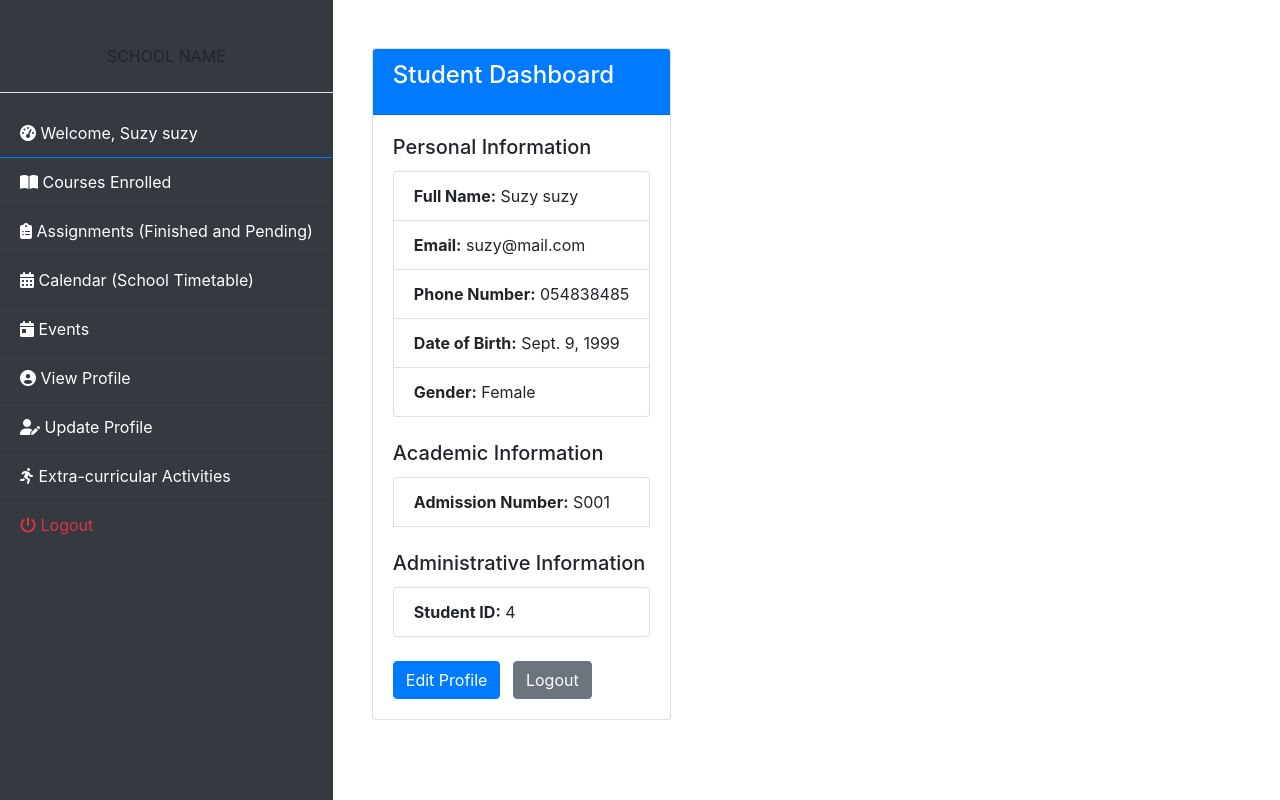
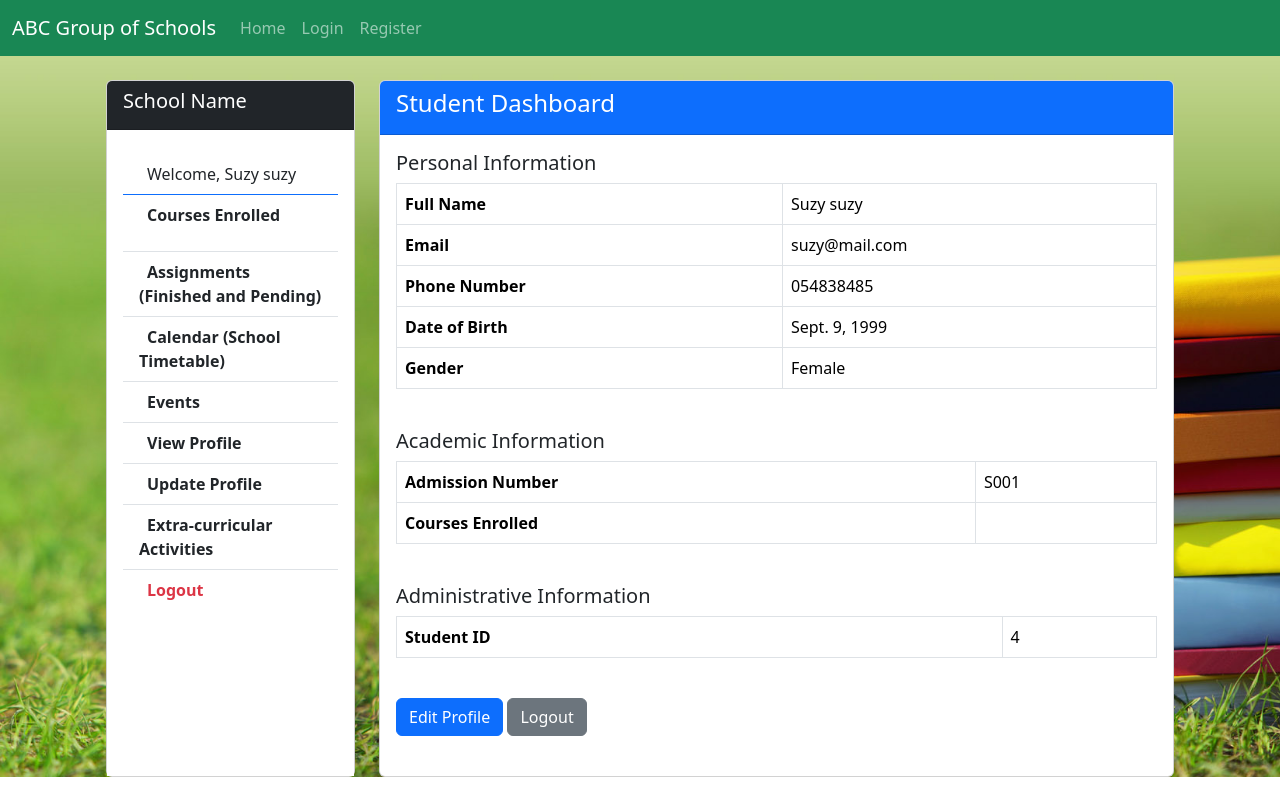
Before and after one commit to JamesMaxx/school_management_system, a Django app: page /student/student_dashboard/1 in a window 1280 px wide. Run offline with Django 4.2, Linux system fonts and the light colour scheme; data comes from the database, SQL or seed files in the repository; both versions use the stored data as it was after the commit; some libraries are stand-ins or nearby versions.

Commit message:
fixed tables in student dashboard

```diff
--- a/school_management_system/student_management_app/templates/student_management_app/student_dashboard.html
+++ b/school_management_system/student_management_app/templates/student_management_app/student_dashboard.html
@@ -1,111 +1,130 @@
 <!-- student_management_system/student_management_app/templates/student_management_app/student_dashboard.html -->
-<!DOCTYPE html>
-<html lang="en">
-<head>
-    <meta charset="UTF-8">
-    <meta name="viewport" content="width=device-width, initial-scale=1.0">
-    <title>School Management System - Student Dashboard</title>
-    <!-- Bootstrap CSS -->
-    <link href="https://maxcdn.bootstrapcdn.com/bootstrap/4.5.2/css/bootstrap.min.css" rel="stylesheet">
-    <!-- Font Awesome Icons -->
-    <link href="https://cdnjs.cloudflare.com/ajax/libs/font-awesome/5.15.4/css/all.min.css" rel="stylesheet">
-    <style>
-        .sidebar {
-            height: 100vh;
-            background-color: #343a40;
-            padding-top: 20px;
-        }
-        .sidebar a {
-            color: white;
-            text-decoration: none;
-        }
-        .sidebar a:hover {
-            color: #007bff;
-        }
-    </style>
-</head>
-<body>
-    <div class="d-flex" id="wrapper">
+{% extends 'events_management/base.html' %}
+
+{% block content %}
+<div class="container-fluid px-4">
+    <div class="row">
         <!-- Sidebar -->
-        <div class="sidebar bg-dark">
-            <div class="sidebar-heading text-center py-4 primary-text fs-4 fw-bold text-uppercase border-bottom bg=white">
-                School Name
+        <div class="col-md-3">
+            <div class="card mb-4 h-100">
+                <div class="card-header bg-dark text-white">
+                    <h5 class="card-title">School Name</h5>
                 </div>
-            <div class="list-group list-group-flush my-3">
-                <a href="#" class="list-group-item list-group-item-action bg-transparent second-text active">
+                <div class="card-body py-4 bg-white">
+                    <div class="list-group list-group-flush">
+                        <a href="#" class="list-group-item list-group-item-action bg-white text-dark active">
                             <i class="fas fa-tachometer-alt me-2"></i> Welcome, {{ student.user.first_name }} {{ student.user.last_name }}
                         </a>
-                <a href="#" class="list-group-item list-group-item-action bg-transparent second-text fw-bold">
+                        <a href="#" class="list-group-item list-group-item-action bg-white text-dark fw-bold">
                             <i class="fas fa-book-open me-2"></i> Courses Enrolled
+                            <ul class="pl-3">
                                 {% for enrollment in student.enrollment_set.all %}
                                     <li>{{ enrollment.course.name }}</li>
                                 {% endfor %}
+                            </ul>
                         </a>
-                <a href="#" class="list-group-item list-group-item-action bg-transparent second-text fw-bold">
+                        <a href="#" class="list-group-item list-group-item-action bg-white text-dark fw-bold">
                             <i class="fas fa-clipboard-list me-2"></i> Assignments (Finished and Pending)
                         </a>
-                <a href="#" class="list-group-item list-group-item-action bg-transparent second-text fw-bold">
+                        <a href="#" class="list-group-item list-group-item-action bg-white text-dark fw-bold">
                             <i class="fas fa-calendar-alt me-2"></i> Calendar (School Timetable)
                         </a>
-                <a href="{% url 'event_management:events_list' %}" class="list-group-item list-group-item-action bg-transparent second-text fw-bold">
+                        <a href="{% url 'event_management:events_list' %}" class="list-group-item list-group-item-action bg-white text-dark fw-bold">
                             <i class="fas fa-calendar-day me-2"></i> Events
                         </a>
-                <a href="{% url 'student_management_app:student_profile' student.id %}" class="list-group-item list-group-item-action bg-transparent second-text fw-bold">
+                        <a href="{% url 'student_management_app:student_profile' student.id %}" class="list-group-item list-group-item-action bg-white text-dark fw-bold">
                             <i class="fas fa-user-circle me-2"></i> View Profile
                         </a>
-                <a href="{% url 'student_management_app:update_student_profile' student.id %}" class="list-group-item list-group-item-action bg-transparent second-text fw-bold">
+                        <a href="{% url 'student_management_app:update_student_profile' student.id %}" class="list-group-item list-group-item-action bg-white text-dark fw-bold">
                             <i class="fas fa-user-edit me-2"></i> Update Profile
                         </a>
-                <a href="#" class="list-group-item list-group-item-action bg-transparent second-text fw-bold">
+                        <a href="#" class="list-group-item list-group-item-action bg-white text-dark fw-bold">
                             <i class="fas fa-running me-2"></i> Extra-curricular Activities
                         </a>
-                <a href="{% url 'student_management_app:logout' %}" class="list-group-item list-group-item-action bg-transparent text-danger fw-bold">
+                        <a href="{% url 'student_management_app:logout' %}" class="list-group-item list-group-item-action bg-white text-danger fw-bold">
                             <i class="fas fa-power-off me-2"></i> Logout
                         </a>
                     </div>
                 </div>
-        <!-- /#sidebar-wrapper -->
+            </div>
+        </div>
+        <!-- End Sidebar -->
 
-        <!-- Page Content -->
-        <div id="page-content-wrapper">
-            <div class="container-fluid px-4">
-                <div class="container mt-5">
-                    <div class="row">
-                        <div class="col-md-12">
-                            <div class="card">
+        <!-- Main Content -->
+        <div class="col-md-9">
+            <div class="card mb-4 h-100">
                 <div class="card-header bg-primary text-white">
                     <h4 class="card-title">Student Dashboard</h4>
                 </div>
                 <div class="card-body">
+                    <!-- Personal Information -->
                     <h5 class="card-title">Personal Information</h5>
-                                    <ul class="list-group">
-                                        <li class="list-group-item"><strong>Full Name:</strong> {{ student.user.first_name }} {{ student.user.last_name }}</li>
-                                        <li class="list-group-item"><strong>Email:</strong> {{ student.user.email }}</li>
-                                        <li class="list-group-item"><strong>Phone Number:</strong> {{ student.phone }}</li>
-                                        <li class="list-group-item"><strong>Date of Birth:</strong> {{ student.date_of_birth }}</li>
-                                        <li class="list-group-item"><strong>Gender:</strong> {{ student.get_gender_display }}</li>
-                                    </ul>
+                    <div class="table-responsive">
+                        <table class="table table-bordered">
+                            <tbody>
+                                <tr>
+                                    <th>Full Name</th>
+                                    <td>{{ student.user.first_name }} {{ student.user.last_name }}</td>
+                                </tr>
+                                <tr>
+                                    <th>Email</th>
+                                    <td>{{ student.user.email }}</td>
+                                </tr>
+                                <tr>
+                                    <th>Phone Number</th>
+                                    <td>{{ student.phone }}</td>
+                                </tr>
+                                <tr>
+                                    <th>Date of Birth</th>
+                                    <td>{{ student.date_of_birth }}</td>
+                                </tr>
+                                <tr>
+                                    <th>Gender</th>
+                                    <td>{{ student.get_gender_display }}</td>
+                                </tr>
+                            </tbody>
+                        </table>
+                    </div>
 
+                    <!-- Academic Information -->
                     <h5 class="card-title mt-4">Academic Information</h5>
-                                    <ul class="list-group">
-                                        <li class="list-group-item"><strong>Admission Number:</strong> {{ student.admission_number }}</li>
-
-                                        </li>
+                    <div class="table-responsive">
+                        <table class="table table-bordered">
+                            <tbody>
+                                <tr>
+                                    <th>Admission Number</th>
+                                    <td>{{ student.admission_number }}</td>
+                                </tr>
+                                <tr>
+                                    <th>Courses Enrolled</th>
+                                    <td>
                                         <ul>
                                             {% for enrollment in student.enrollment_set.all %}
                                                 <li>{{ enrollment.course.name }}</li>
                                             {% endfor %}
                                         </ul>
-                                        </li>
-                                        <!-- Include class schedule, grades, etc. as applicable -->
-                                    </ul>
+                                    </td>
+                                </tr>
+                                <!-- Add more academic details as needed -->
+                            </tbody>
+                        </table>
+                    </div>
 
+                    <!-- Administrative Information -->
                     <h5 class="card-title mt-4">Administrative Information</h5>
-                                    <ul class="list-group">
-                                        <li class="list-group-item"><strong>Student ID:</strong> {{ student.user.id }}</li>
-                                        <!-- Include academic calendar, announcements, etc. as applicable -->
-                                    </ul>
+                    <div class="table-responsive">
+                        <table class="table table-bordered">
+                            <tbody>
+                                <tr>
+                                    <th>Student ID</th>
+                                    <td>{{ student.user.id }}</td>
+                                </tr>
+                                <!-- Include administrative details as applicable -->
+                            </tbody>
+                        </table>
+                    </div>
 
+                    <!-- Buttons -->
                     <div class="mt-4">
                         <a class="btn btn-primary mr-2" href="{% url 'student_management_app:update_student_profile' student.id %}">Edit Profile</a>
                         <a class="btn btn-secondary" href="{% url 'student_management_app:logout' %}">Logout</a>
@@ -113,19 +132,7 @@
                 </div>
             </div>
         </div>
+        <!-- End Main Content -->
     </div>
 </div>
-            </div>
-        </div>
-        <!-- /#page-content-wrapper -->
-    </div>
-    <!-- /#wrapper -->
-
-    <!-- Bootstrap JS -->
-    <script src="https://code.jquery.com/jquery-3.5.1.slim.min.js"></script>
-    <script src="https://cdn.jsdelivr.net/npm/@popperjs/core@2.5.4/dist/umd/popper.min.js"></script>
-    <script src="https://stackpath.bootstrapcdn.com/bootstrap/4.5.2/js/bootstrap.min.js"></script>
-    <!-- Font Awesome Icons -->
-    <script src="https://kit.fontawesome.com/a076d05399.js"></script>
-</body>
-</html>
+{% endblock %}
--- a/school_management_system/student_management_app/urls.py
+++ b/school_management_system/student_management_app/urls.py
@@ -21,5 +21,4 @@ urlpatterns = [
     path('student_download_assignment/<int:assignment_id>/', views.student_download_assignment, name='student_download_assignment'),
     path('student_assignment_list/<int:student_id>/', views.student_assignment_list, name='student_assignment_list'),
 
-
 ]
--- a/school_management_system/student_management_app/views.py
+++ b/school_management_system/student_management_app/views.py
@@ -1,6 +1,6 @@
 from django.shortcuts import render, redirect, get_object_or_404
 from django.contrib.auth import authenticate, login, logout
-from django.contrib.auth.decorators import login_required
+from django.contrib.auth.decorators import login_required, user_passes_test
 from django.views.decorators.csrf import csrf_protect
 from django.contrib import messages
 from .forms import StudentRegistrationForm, StudentProfileForm, AttendanceForm, AssignmentForm
@@ -9,6 +9,8 @@ from .utils import generate_weekday_dates
 from datetime import date, timedelta
 from django.core.paginator import Paginator
 from django.http import HttpResponse
+from .models import TimetableEntry
+from .forms import TimetableEntryForm
 
 
 def student_assignment_list(request, student_id):
@@ -159,3 +161,11 @@ def student_registration(request):
     else:
         form = StudentRegistrationForm()
     return render(request, 'student_management_app/student_registration.html', {'form': form})
+
+
+
+
+@login_required
+def student_timetable(request):
+    timetable_entries = TimetableEntry.objects.all().order_by('day', 'start_time')
+    return render(request, 'student_management_app/student_timetable.html', {'timetable_entries': timetable_entries})
```
Also changed, not shown: school_management_system/student_management_app/forms.py (+19 -0 lines), school_management_system/student_management_app/models.py (+21 -0 lines), school_management_system/student_management_app/templates/student_management_app/student_home.html (+69 -8 lines), school_management_system/student_management_app/templates/student_management_app/student_timetable.html (added, +33 -0 lines), school_management_system/db.sqlite3, school_management_system/staff_management_app/views.py (line endings or trailing spaces), school_management_system/student_management_app/migrations/0005_timetableentry.py (added). Lines whose indentation alone changed are shown as unchanged.
